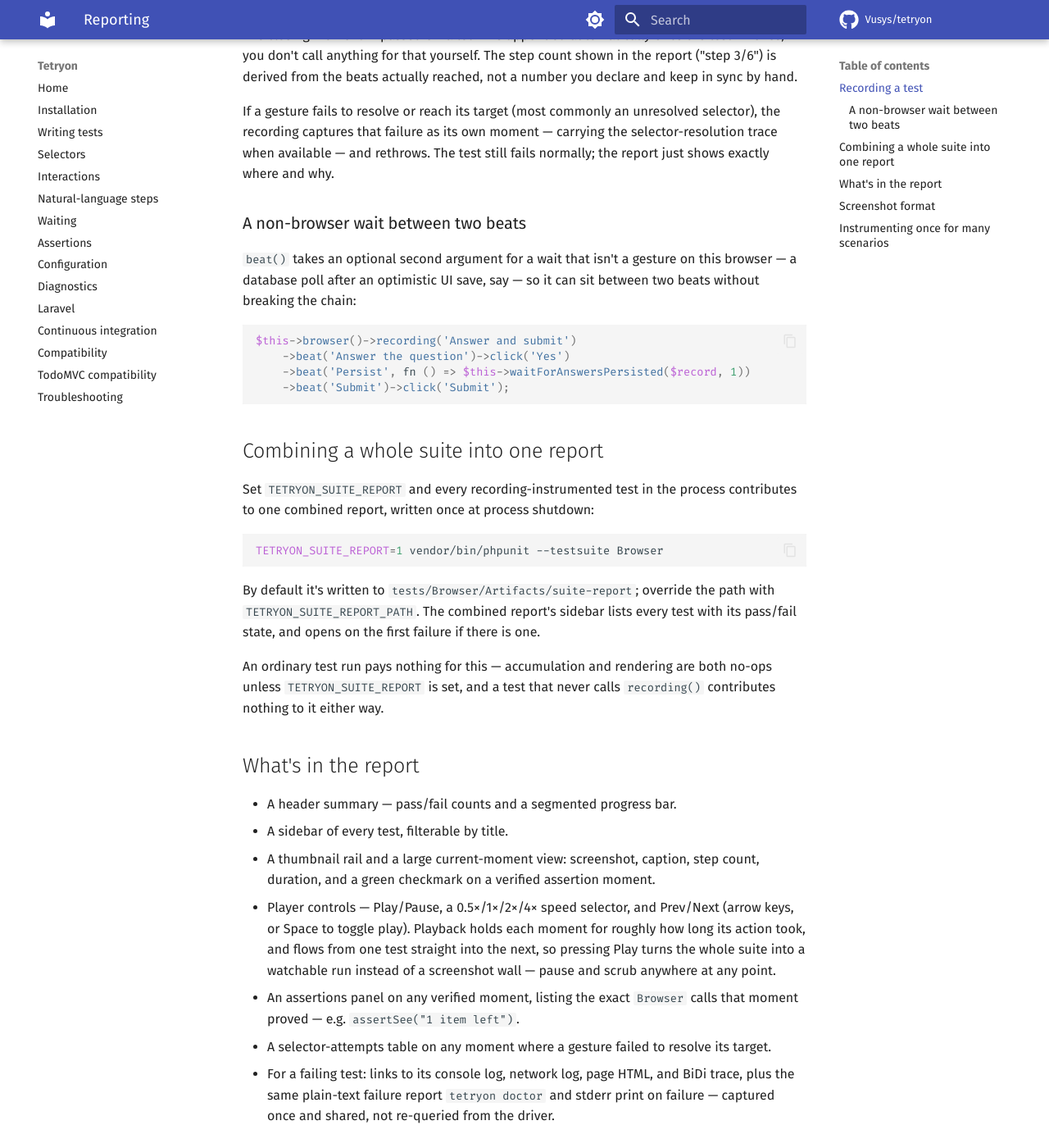
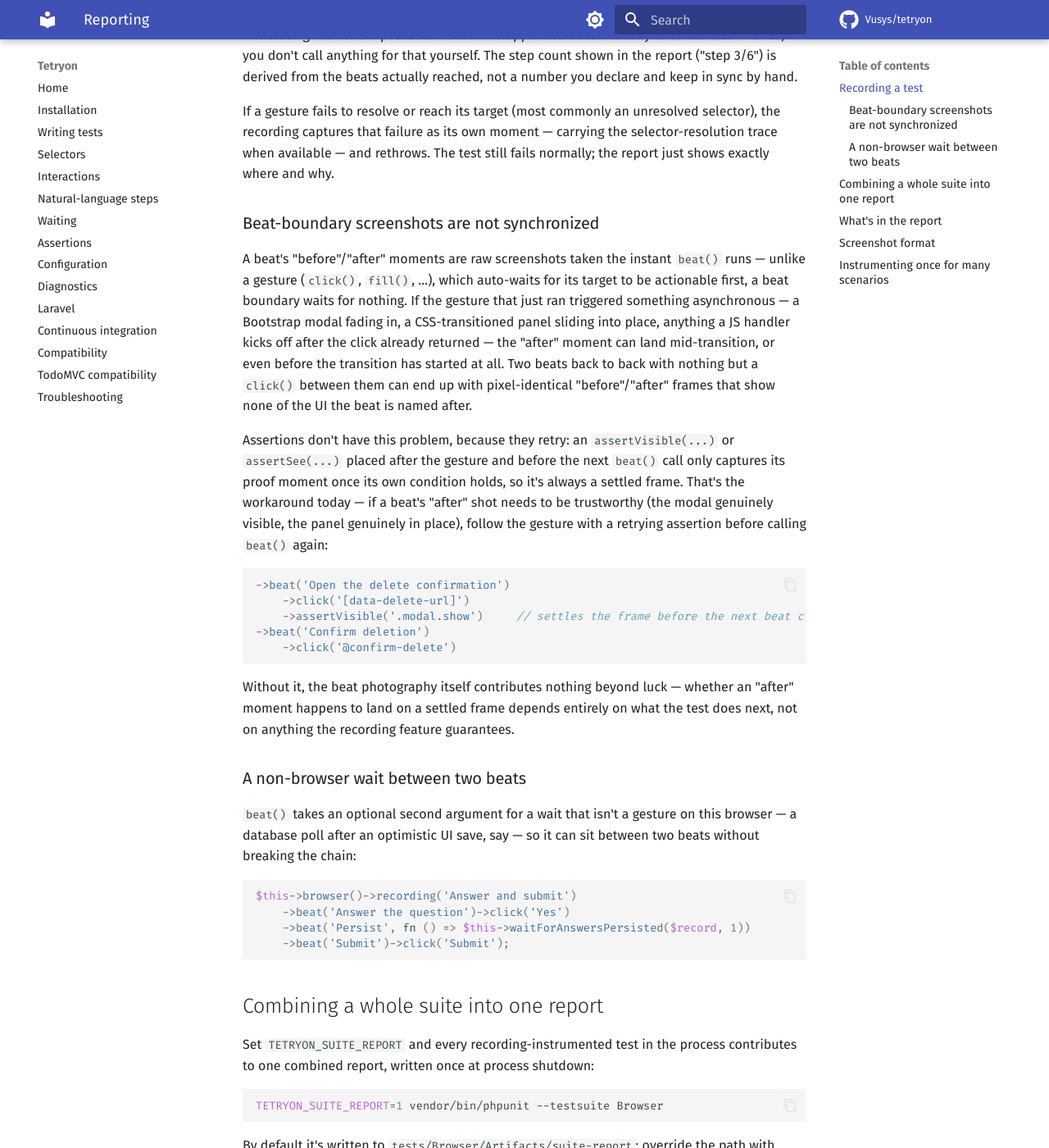
Before and after one commit to Vusys/tetryon, an MkDocs documentation site: the page built from docs/reporting.md, in a window 1280 px wide and 1400 px high, scrolled down 1044 px. Shown: the whole window at 82% size. Built offline with MkDocs 1.6.1 and Material for MkDocs 9.7.7, drawn with Linux system fonts in a browser that asks for light colours; comment, search, counter and statistics services are not loaded.

Commit message:
docs(recording): document that beat-boundary screenshots are unsynchronized
advanceBeat()/closeCurrentBeat() screenshot the instant beat() runs,
with nothing waiting on whatever the previous gesture triggered
asynchronously — a modal fade, a CSS-transitioned panel slide, any JS
handler that hasn't run yet by the time the click command returns.
Unlike a gesture, which auto-waits for actionability, a beat boundary
waits for nothing, so its "before"/"after" moments can land mid-
transition or miss the change entirely — confirmed against two real
CSS-transitioned UI pieces via dogfooding, hitting passing tests, not
just failures.

The only thing that reliably settles a moment today is a retrying
assertion placed before the next beat() call — document that as the
current workaround, with an example.

Deliberately not shipping an automatic settle-wait in this pass: a
generic "no pending requests / no running CSS animations" probe would
mis-detect as never-settled on any app with a persistent connection
(websocket, SSE, polling) or a perpetual animation (a spinner, a
pulsing badge), silently inflating every beat boundary to the full
wait timeout — a regression risk worse than the bug it would fix. The
real fix is a proper wait-for-settled primitive shared with the
broader auto-wait gap (reports 01/02), not a beat-specific heuristic;
tracking that as a follow-up rather than guessing at it here.

````diff
--- a/docs/reporting.md
+++ b/docs/reporting.md
@@ -28,6 +28,22 @@ public function test_guest_can_log_in(): void
 The closing moment — passed or failed — is appended automatically once the test finishes; you don't call anything for that yourself. The step count shown in the report ("step 3/6") is derived from the beats actually reached, not a number you declare and keep in sync by hand.
 
 If a gesture fails to resolve or reach its target (most commonly an unresolved selector), the recording captures that failure as its own moment — carrying the selector-resolution trace when available — and rethrows. The test still fails normally; the report just shows exactly where and why.
+
+### Beat-boundary screenshots are not synchronized
+
+A beat's "before"/"after" moments are raw screenshots taken the instant `beat()` runs — unlike a gesture (`click()`, `fill()`, …), which auto-waits for its target to be actionable first, a beat boundary waits for nothing. If the gesture that just ran triggered something asynchronous — a Bootstrap modal fading in, a CSS-transitioned panel sliding into place, anything a JS handler kicks off after the click already returned — the "after" moment can land mid-transition, or even before the transition has started at all. Two beats back to back with nothing but a `click()` between them can end up with pixel-identical "before"/"after" frames that show none of the UI the beat is named after.
+
+Assertions don't have this problem, because they retry: an `assertVisible(...)` or `assertSee(...)` placed after the gesture and before the next `beat()` call only captures its proof moment once its own condition holds, so it's always a settled frame. That's the workaround today — if a beat's "after" shot needs to be trustworthy (the modal genuinely visible, the panel genuinely in place), follow the gesture with a retrying assertion before calling `beat()` again:
+
+```php
+->beat('Open the delete confirmation')
+    ->click('[data-delete-url]')
+    ->assertVisible('.modal.show')     // settles the frame before the next beat closes it
+->beat('Confirm deletion')
+    ->click('@confirm-delete')
+```
+
+Without it, the beat photography itself contributes nothing beyond luck — whether an "after" moment happens to land on a settled frame depends entirely on what the test does next, not on anything the recording feature guarantees.
 
 ### A non-browser wait between two beats
 
````
